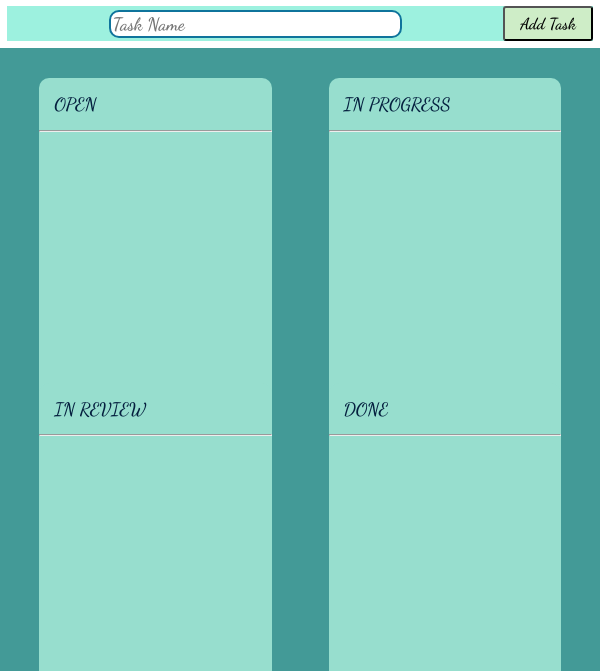
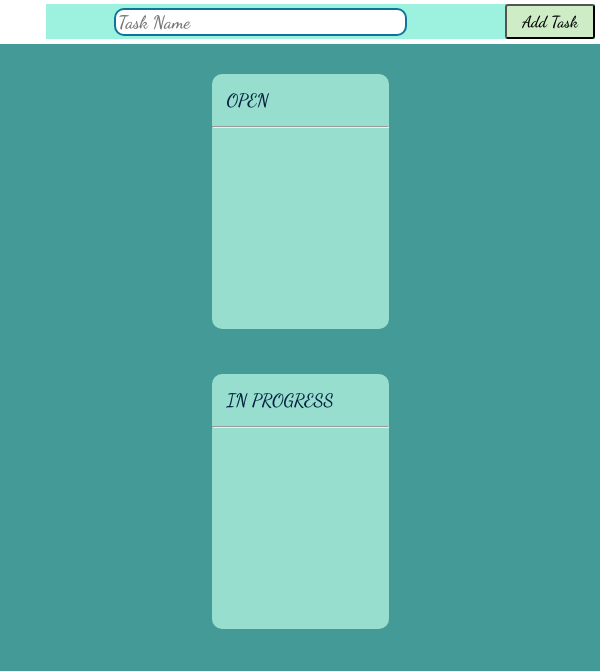
Before and after one commit to ervishwa/Task-Manager-App---JS-Placement-Project---s691u5q408jv, a plain HTML site: page index.html in a window 600 px wide. Shown: the part 51-722 px from the top of the page. Drawn offline with Linux system fonts and the light colour scheme; grey boxes are pictures that could not be loaded.

Commit message:
responsive for all devices completed

```diff
--- a/styles.css
+++ b/styles.css
@@ -3,13 +3,12 @@
   font-family: 'Dancing Script', cursive;
 }
 body {
-    position: fixed;
     padding: 0;
     margin: 0;
     box-sizing: border-box;
    }
   .container {
-    height: 100vh;
+    min-height: 100vh;
     width: 100vw;
     display: flex;
     justify-content: center;
@@ -241,28 +240,51 @@ body {
     height:1.8rem ;
   }
 
+  /* media query for phones*/
+
   @media only screen and (max-width: 600px) {
 
-    .add{
-      margin-left: 0;
-      margin: 7px;
-    }
-    #addtask {
-      margin-left: 0;
+
+    .section{
+     min-height: 255px;
+    min-width: 177px;
     }
 
-    .container{
-      gap: 27px;
-      overflow: scroll;
-    }
-    .section{
-      width: 38.7vw;
-      height: 66vw;
-    }
 
-    #review , #done {
-      margin-top:-188px;
-    }
+
+
   }
 
-/* ================================================================= */
+  /*for smaller devices*/
+
+ @media only screen and (max-width:375px){
+ .add{
+  margin-left: 0;
+ }
+ li{
+  display: flex;
+    justify-content: center;
+    align-items: center;
+    min-width: 202px;
+    margin-top: 5px;
+    font-size: 32px;
+ }
+ #input{
+  width: 221px;
+ }
+ #addtask{
+  margin-left: 18px;
+ }
+ }
+  /*for tablets*/
+ @media only screen and (max-width:908px) and (min-width : 600px){
+  .container{
+    display: flex;
+    flex-direction: column;
+    align-items: center;
+  }
+  .section{
+    min-height: 255px;
+   min-width: 177px;
+   }
+ }
```
Also changed, not shown: 1 other file.
